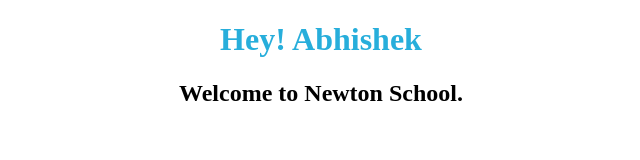
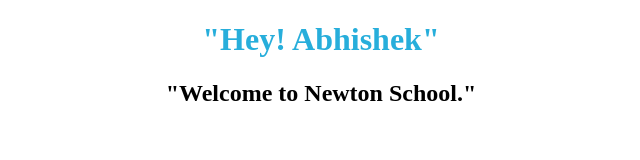
Before and after one commit to abhishekraj00/Greetings-with-Props---React-Basics-Rendering-Lists-Conditional-content-What---ly88e5dz2l5r, a React app: page / in a window 1280 px wide. Shown: the top 160 px of the page, without its empty margins (319-959 px from the left). Built offline with nearby package versions, Linux system fonts and the light colour scheme.

Commit message:
Update Welcome.js

```diff
--- a/src/components/Welcome.js
+++ b/src/components/Welcome.js
@@ -4,8 +4,8 @@ const Welcome = (prop) => {
   return (
    <>
 
-    <h1>Hey! {prop.name}</h1>
-    <h2>Welcome to Newton School.</h2>
+    <h1>"Hey! {prop.name}"</h1>
+    <h2>"Welcome to Newton School."</h2>
    </>
   )
 }
```
